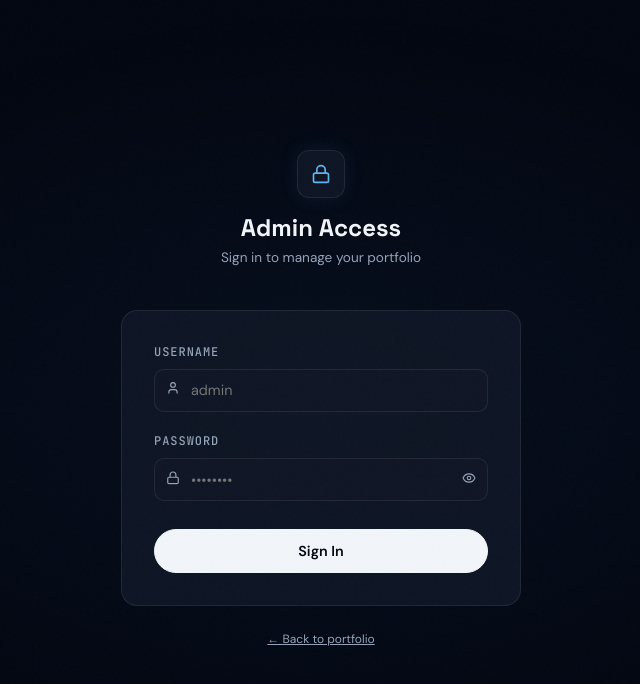
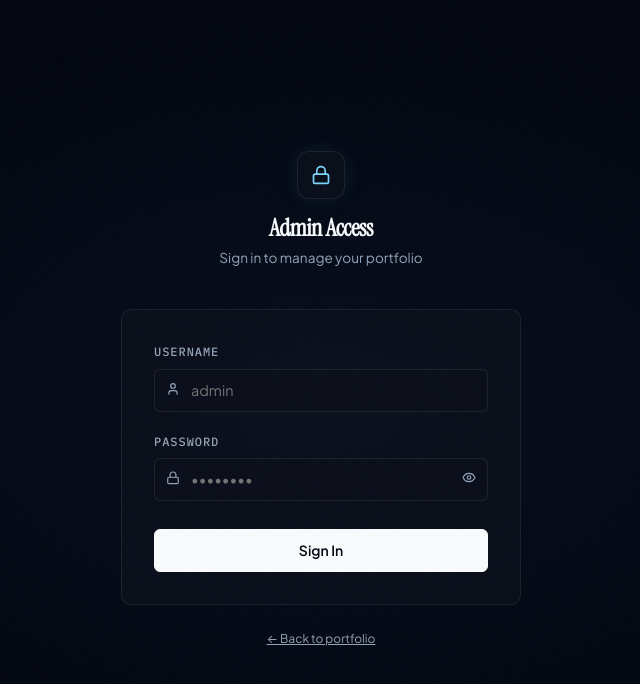
Before and after one commit to redphoenix-05/ariyan, a React (Vite) app in the folder client/: page /admin in a window 1280 px wide. Shown: the top 684 px of the page, without its empty margins (319-959 px from the left). Built offline with nearby package versions, Linux system fonts and the light colour scheme; no server answers.

Commit message:
style: replace AI template fonts and SaaS cards with editorial Instrument Serif + Plus Jakarta Sans system

```diff
--- a/client/src/styles/globals.css
+++ b/client/src/styles/globals.css
@@ -1,36 +1,36 @@
-@import url('https://fonts.googleapis.com/css2?family=Space+Grotesk:wght@500;600;700&family=DM+Sans:ital,opsz,wght@0,9..40,300;0,9..40,400;0,9..40,500;0,9..40,600;1,9..40,400&family=JetBrains+Mono:wght@400;500&display=swap');
+@import url('https://fonts.googleapis.com/css2?family=Instrument+Serif:ital@0;1&family=Plus+Jakarta+Sans:wght@400;500;600;700&family=IBM+Plex+Mono:wght@400;500&display=swap');
 
 :root {
   --bg: #030712;
-  --bg-2: rgba(10, 15, 26, 0.55);
-  --bg-3: #0f172a;
-  --surface: rgba(17, 24, 39, 0.86);
-  --surface-2: rgba(26, 34, 53, 0.9);
+  --bg-2: rgba(9, 13, 22, 0.58);
+  --bg-3: #0b1120;
+  --surface: rgba(12, 17, 29, 0.78);
+  --surface-2: rgba(18, 25, 41, 0.82);
   --border: rgba(255, 255, 255, 0.08);
-  --border-strong: rgba(255, 255, 255, 0.14);
-  --border-glow: rgba(99, 179, 237, 0.35);
+  --border-strong: rgba(255, 255, 255, 0.16);
+  --border-glow: rgba(125, 211, 252, 0.35);
 
-  --text: #f1f5f9;
+  --text: #f8fafc;
   --text-muted: #94a3b8;
   --text-dim: #64748b;
 
-  --accent: #63b3ed;
-  --accent-soft: rgba(99, 179, 237, 0.1);
-  --accent-border: rgba(99, 179, 237, 0.28);
-  --gold: #f6c90e;
+  --accent: #7dd3fc;
+  --accent-soft: rgba(125, 211, 252, 0.08);
+  --accent-border: rgba(125, 211, 252, 0.25);
+  --gold: #eab308;
   --emerald: #34d399;
 
-  --nav-bg: rgba(3, 7, 18, 0.85);
+  --nav-bg: rgba(3, 7, 18, 0.82);
   --grid-line: rgba(255, 255, 255, 0.025);
 
-  --font-display: 'Space Grotesk', sans-serif;
-  --font-body: 'DM Sans', sans-serif;
-  --font-mono: 'JetBrains Mono', monospace;
+  --font-display: 'Instrument Serif', Georgia, serif;
+  --font-body: 'Plus Jakarta Sans', -apple-system, BlinkMacSystemFont, sans-serif;
+  --font-mono: 'IBM Plex Mono', monospace;
 
   --ease-smooth: cubic-bezier(0.22, 1, 0.36, 1);
 
-  --radius: 10px;
-  --radius-lg: 16px;
+  --radius: 6px;
+  --radius-lg: 10px;
 }
 
 [data-theme='light'] {
@@ -97,10 +97,18 @@ img, svg, video, canvas {
   max-width: 100%;
 }
 
-h1, h2, h3, h4, h5, h6 {
+h1, h2 {
   font-family: var(--font-display);
-  font-weight: 700;
-  line-height: 1.15;
+  font-weight: 400;
+  line-height: 1.08;
+  letter-spacing: -0.02em;
+}
+
+h3, h4, h5, h6 {
+  font-family: var(--font-body);
+  font-weight: 600;
+  line-height: 1.25;
+  letter-spacing: -0.015em;
 }
 
 a {
@@ -148,19 +156,19 @@ input, textarea, select {
   align-items: center;
   justify-content: center;
   gap: 0.5rem;
-  padding: 0.75rem 1.6rem;
+  padding: 0.72rem 1.45rem;
   background: var(--text);
   color: var(--bg);
   border: 1px solid var(--text);
-  border-radius: 999px;
+  border-radius: var(--radius);
   font-family: var(--font-body);
   font-weight: 600;
-  font-size: 0.9rem;
-  transition: transform 0.2s var(--ease-smooth), opacity 0.2s ease, background-color 0.2s ease;
+  font-size: 0.875rem;
+  transition: transform 0.2s var(--ease-smooth), opacity 0.2s ease;
 }
 .btn-primary:hover {
   transform: translateY(-1px);
-  opacity: 0.9;
+  opacity: 0.88;
 }
 
 .btn-ghost {
@@ -168,57 +176,56 @@ input, textarea, select {
   align-items: center;
   justify-content: center;
   gap: 0.5rem;
-  padding: 0.75rem 1.6rem;
+  padding: 0.72rem 1.45rem;
   background: transparent;
   color: var(--text);
   border: 1px solid var(--border-strong);
-  border-radius: 999px;
+  border-radius: var(--radius);
   font-family: var(--font-body);
-  font-weight: 600;
-  font-size: 0.9rem;
+  font-weight: 500;
+  font-size: 0.875rem;
   transition: border-color 0.2s ease, color 0.2s ease, background-color 0.2s ease, transform 0.2s var(--ease-smooth);
 }
 .btn-ghost:hover {
-  border-color: var(--accent);
-  color: var(--accent);
-  background: var(--accent-soft);
+  border-color: var(--text);
+  background: rgba(255, 255, 255, 0.04);
   transform: translateY(-1px);
 }
 
 .icon-btn {
-  width: 40px;
-  height: 40px;
+  width: 38px;
+  height: 38px;
   display: inline-flex;
   align-items: center;
   justify-content: center;
-  border-radius: 999px;
+  border-radius: var(--radius);
   border: 1px solid var(--border);
-  background: var(--surface);
+  background: transparent;
   color: var(--text-muted);
-  transition: border-color 0.2s ease, color 0.2s ease, background-color 0.2s ease, transform 0.2s var(--ease-smooth);
+  transition: border-color 0.2s ease, color 0.2s ease, background-color 0.2s ease;
 }
 .icon-btn:hover {
-  border-color: var(--accent);
-  color: var(--accent);
-  background: var(--accent-soft);
-  transform: translateY(-1px);
+  border-color: var(--border-strong);
+  color: var(--text);
+  background: var(--surface);
 }
 
 .tag {
   display: inline-flex;
   align-items: center;
-  padding: 0.25rem 0.7rem;
-  background: var(--surface-2);
+  padding: 0.2rem 0.6rem;
+  background: transparent;
   border: 1px solid var(--border);
-  border-radius: 999px;
+  border-radius: 4px;
   font-size: 0.75rem;
-  font-family: var(--font-mono);
+  font-family: var(--font-body);
+  font-weight: 500;
   color: var(--text-muted);
   transition: border-color 0.2s ease, color 0.2s ease;
 }
 .tag:hover {
-  border-color: var(--accent-border);
-  color: var(--accent);
+  border-color: var(--border-strong);
+  color: var(--text);
 }
 
 .card {
@@ -226,10 +233,16 @@ input, textarea, select {
   border: 1px solid var(--border);
   border-radius: var(--radius-lg);
   padding: 1.5rem;
-  transition: border-color 0.25s var(--ease-smooth), transform 0.25s var(--ease-smooth);
+  backdrop-filter: blur(8px);
+  transition: border-color 0.25s var(--ease-smooth);
 }
 .card:hover {
   border-color: var(--border-strong);
+}
+
+.editorial-panel {
+  border-top: 1px solid var(--border-strong);
+  padding-top: 1.5rem;
 }
 
 /* Grids matching codernayeem.github.io structure */
```
Also changed, not shown: client/src/pages/Portfolio.jsx (+64 -97 lines).
